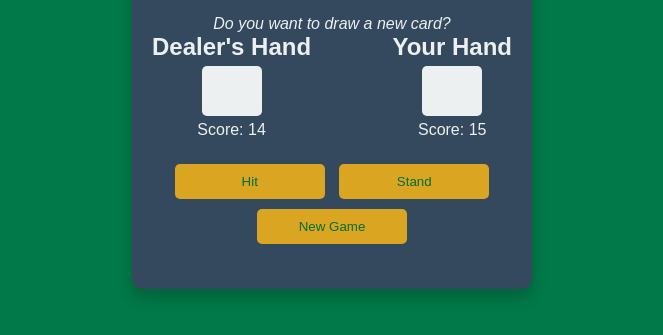
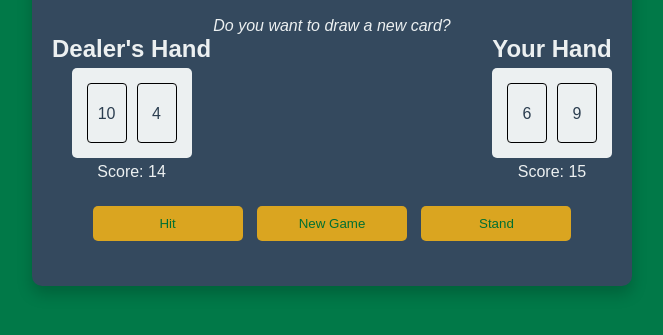
Before and after one commit to horatioDev/scrimba-blackjack-game, a plain HTML site: page index.html in a window 1280 px wide. Both pictures are taken after a click on the button "New Game". Shown: the part 287-622 px from the top of the page, without its empty margins (308-971 px from the left). Drawn offline with Linux system fonts and the light colour scheme.

Commit message:
Implement show cards

```diff
--- a/index.html
+++ b/index.html
@@ -27,8 +27,8 @@
 
     <div class="controls">
       <button id="hit-btn">Hit</button>
+      <button id="new-game-btn">New Game</button>
       <button id="stand-btn">Stand</button>
-      <button id="new-game-btn">New Game</button>
     </div>
 
     <p id="result-message"></p>
--- a/index.js
+++ b/index.js
@@ -9,6 +9,9 @@ let messageEl = document.querySelector('#message-el')
 // Dealer and Player scores
 let dealerSumEl = document.getElementById('dealer-score')
 let playerSumEl = document.getElementById('player-score')
+// Dealer and Player cards
+let dealerHand = document.getElementById('dealer-cards')
+let playerHand = document.getElementById('player-cards')
 
 let hasBlackJack = false
 let isAlive = true
@@ -34,6 +37,8 @@ function displayHands() {
   // Dealer and Player scores
   dealerSumEl.textContent = `Score: ${calculateSum(dealerCards)}`
   playerSumEl.textContent = `Score: ${calculateSum(playerCards)}`
+  showCard(dealerHand, dealerCards)
+  console.log('Dealer hand:', dealerHand, dealerCards, 'Player hand:', playerHand, playerCards)
 }
 
 // Display Message
@@ -86,6 +91,11 @@ function dealerTurn() {
   displayHands()
 }
 
+// Display Cards in cobtainer
+function showCard() {
+  dealerHand.innerHTML = dealerCards.map(card => `<div class='card'>${card}</div>`).join('')
+  playerHand.innerHTML = playerCards.map(card => `<div class='card'>${card}</div>`).join('')
+}
 // Determine winner
 function gameWinner() {
   let playerSum = calculateSum(playerCards)
--- a/styles.css
+++ b/styles.css
@@ -20,7 +20,7 @@ body {
   border-radius: 10px;
   box-shadow: 0 8px 16px rgba(0, 0, 0, 0.2);
   text-align: center;
-  width: 400px;
+  width: 600px;
 }
 
 h1 {
@@ -73,3 +73,14 @@ button:hover {
   /* background-color: #c0392b; */
   background-color: gold;
 }
+
+.card {
+  width: 40px;
+  height: 60px;
+  border: 1px solid #000;
+  border-radius: 4px;
+  margin: 5px;
+  display: inline-block;
+  text-align: center;
+  line-height: 60px;
+}
```
